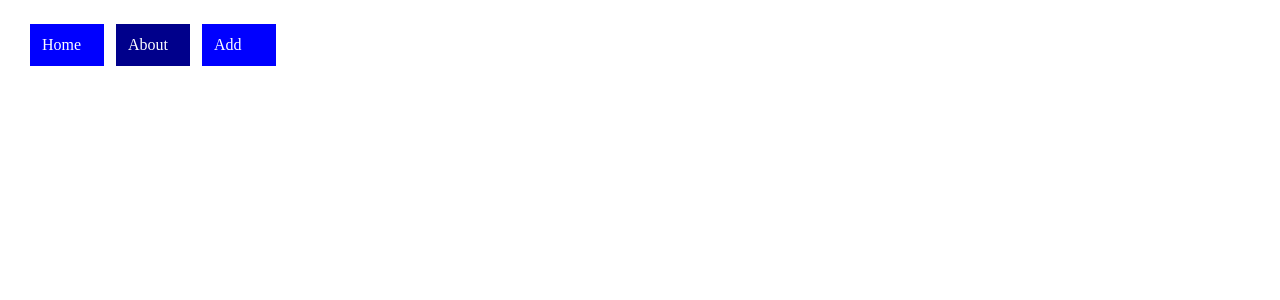
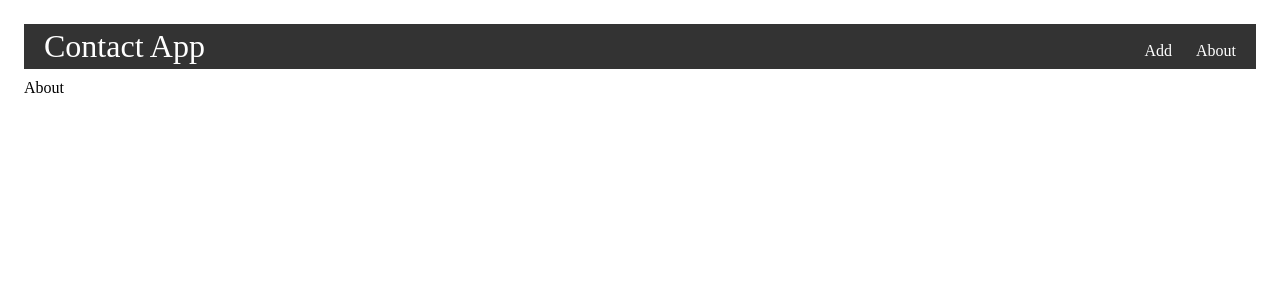
Before and after one commit to LESLIE254/phase-2-project, a React (Create React App) app: page /about in a window 1280 px wide. Shown: the top 300 px of the page. Built offline with nearby package versions, Linux system fonts and the light colour scheme.

Commit message:
Navbar styling

```diff
--- a/db.json
+++ b/db.json
@@ -2,7 +2,7 @@
   "contacts": [
     {
       "name": "BobKline",
-      "address": "100 Momabasa",
+      "address": "100 Mombasa",
       "phoneNumber": "0797356353",
       "email": "bobkline@gmail.com",
       "id": 3
@@ -34,27 +34,6 @@
       "phoneNumber": "09999999",
       "email": "jackma@yahoo.com",
       "id": 7
-    },
-    {
-      "name": "wesley snipes",
-      "address": "6373279 Bondo",
-      "phoneNumber": "1323134",
-      "email": "leslie@gmail.com",
-      "id": 8
-    },
-    {
-      "name": "Lion",
-      "address": "46r65",
-      "phoneNumber": "1526",
-      "email": "leslie@gmail.com",
-      "id": 9
-    },
-    {
-      "name": "kangaroo",
-      "address": "24335",
-      "phoneNumber": "0720056203",
-      "email": "lesngwono84@gmail.com",
-      "id": 10
     }
   ]
 }
--- a/src/components/About.js
+++ b/src/components/About.js
@@ -2,7 +2,7 @@ import React from 'react'
 
 function About() {
   return (
-    <div></div>
+    <div>About</div>
   )
 }
 
--- a/src/components/App.css
+++ b/src/components/App.css
@@ -39,3 +39,41 @@ form td:last-child {
 form * {
   font-size: 28px;
 }
+.nav{
+  box-sizing: border-box;
+  background-color: #333;
+  color: #ffffff;
+  margin: 0;
+  display: flex;
+  justify-content: space-between;
+  align-items: stretch;
+  gap: 2rem;
+  padding: 0 1rem;
+}
+
+.site-title {
+  font-size: 2rem;
+}
+
+nav ul {
+  padding: 0;
+  margin: 0;
+  list-style: none;
+  display: flex;
+  gap: 1rem;
+ }
+.nav a {
+  color: inherit;
+  text-decoration: none;
+  height: 100%;
+  display: flex;
+  align-items: center;
+  padding: .25rem;
+}
+
+/* .nav li.active {
+  background-color: #555;
+} */
+ .nav li:hover {
+  background-color: #777;
+}
--- a/src/components/NavBar.js
+++ b/src/components/NavBar.js
@@ -1,48 +1,68 @@
 import React from 'react'
 import {NavLink} from 'react-router-dom'
+// function NavBar() {
+//     const linkStyles = {
+//         display: "inline-block",
+//         width: "50px",
+//         padding: "12px",
+//         margin: "0 6px 6px",
+//         background: "blue",
+//         textDecoration: "none",
+//         color: "white",
+//       };
+//   return (
+//     <nav className='nav'>
+
+//         <NavLink
+//         to="/"
+//         exact
+//         style={linkStyles}
+//         activeStyle={{
+//           background: "darkblue",
+//         }}
+//       >
+//         Home
+//       </NavLink>
+//       {/* <NavLink
+//         to="/about"
+//         exact
+//         style={linkStyles}
+//         activeStyle={{
+//           background: "darkblue",
+//         }}
+//       >
+//         About
+//       </NavLink> */}
+//       <NavLink
+//         to="/add"
+//         exact
+//         style={linkStyles}
+//         activeStyle={{
+//           background: "darkblue",
+//         }}
+//       >
+//         Add
+//       </NavLink>
+//     </nav>
+//   )
+// }
+
+// export default NavBar
+
+
 function NavBar() {
-    const linkStyles = {
-        display: "inline-block",
-        width: "50px",
-        padding: "12px",
-        margin: "0 6px 6px",
-        background: "blue",
-        textDecoration: "none",
-        color: "white",
-      };
   return (
-    <div>
-        <NavLink
-        to="/"
-        exact
-        style={linkStyles}
-        activeStyle={{
-          background: "darkblue",
-        }}
-      >
-        Home
-      </NavLink>
-      <NavLink
-        to="/about"
-        exact
-        style={linkStyles}
-        activeStyle={{
-          background: "darkblue",
-        }}
-      >
-        About
-      </NavLink>
-      <NavLink
-        to="/add"
-        exact
-        style={linkStyles}
-        activeStyle={{
-          background: "darkblue",
-        }}
-      >
-        Add
-      </NavLink>
-    </div>
+    <nav className='nav'>
+      <NavLink exact to='/'className='site-title'>Contact App</NavLink>
+      <ul>
+        <li className='active'>
+          <NavLink exact to='/add'>Add</NavLink>
+        </li>
+        <li className='active'>
+          <NavLink exact to='/about'>About</NavLink>
+        </li>
+      </ul>
+    </nav>
   )
 }
 
```
